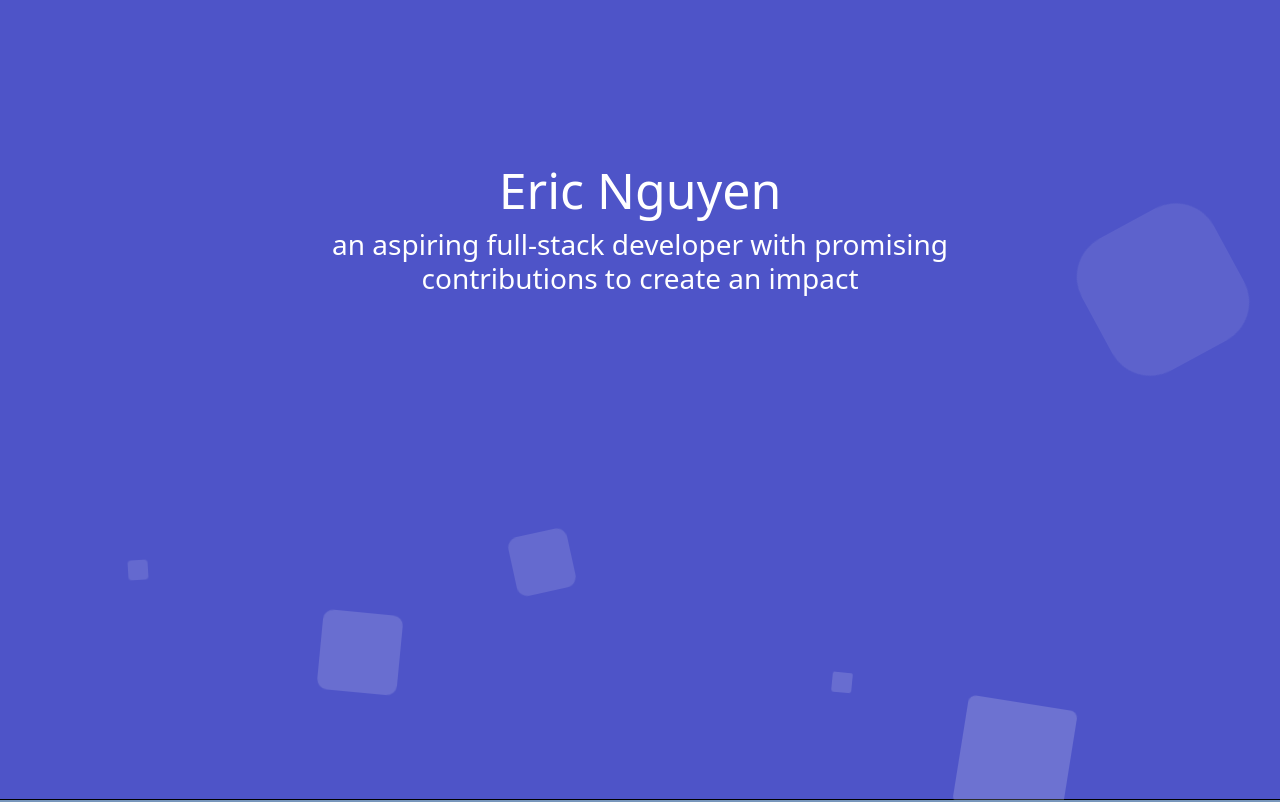
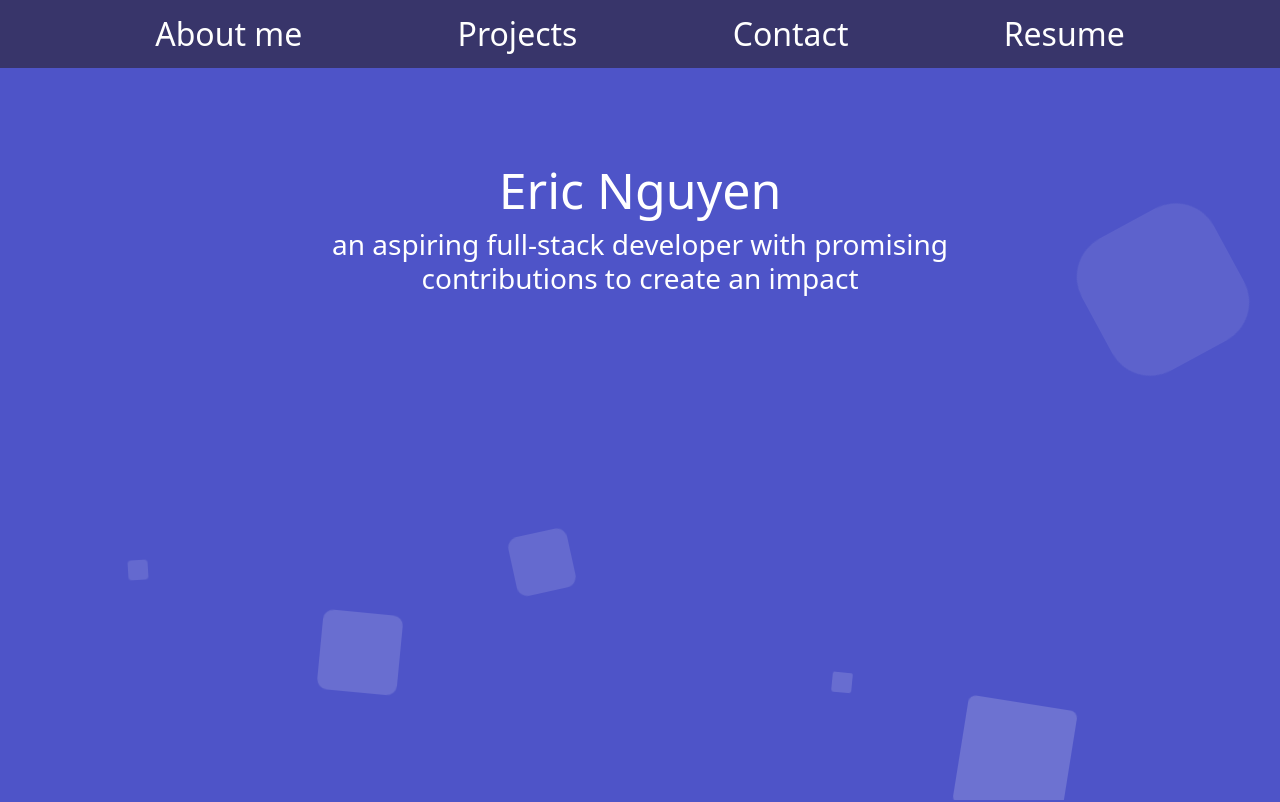
Before and after one commit to ericcnguyen04/Post-Portfolio, a React (Create React App) app: page / in a window 1280 px wide. Shown: the top 802 px of the page. Built offline with nearby package versions, Linux system fonts and the light colour scheme.

Commit message:
remaking nav and installed react scroll

```diff
--- a/package.json
+++ b/package.json
@@ -12,6 +12,7 @@
     "react-dom": "^18.2.0",
     "react-router-dom": "^6.8.1",
     "react-scripts": "5.0.1",
+    "react-scroll": "^1.8.9",
     "web-vitals": "^2.1.4"
   },
   "scripts": {
--- a/src/App.js
+++ b/src/App.js
@@ -20,7 +20,7 @@ function App() {
 
   return(
     <Router className='appMainPage'>
-      {/* <Navbar /> */}
+      <Navbar />
 
       <Home />
       <Projects />
--- a/src/components/pages/Navbar.jsx
+++ b/src/components/pages/Navbar.jsx
@@ -1,3 +1,6 @@
+import {Link} from 'react-scroll'
+
+
 // css
 import '../../css/NavStyle.css'
 
```
Also changed, not shown: 1 other file (tests, documents, lock files or other folders).
